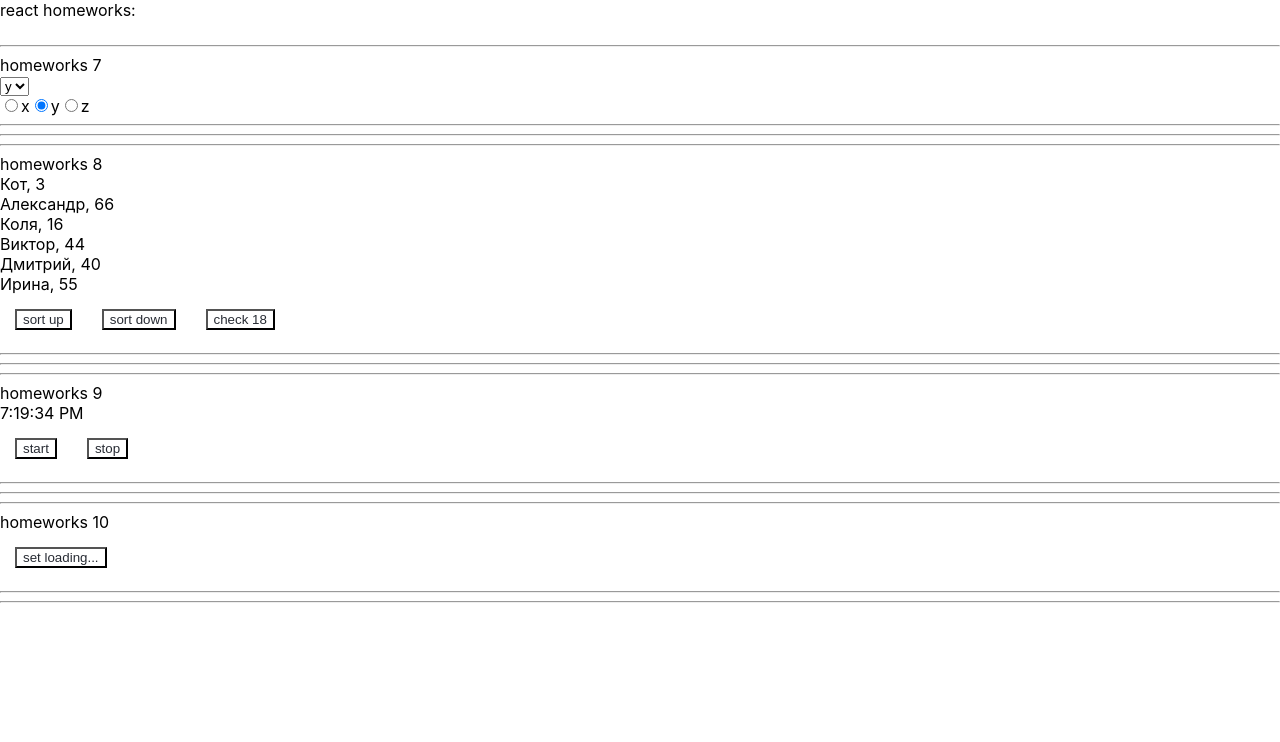
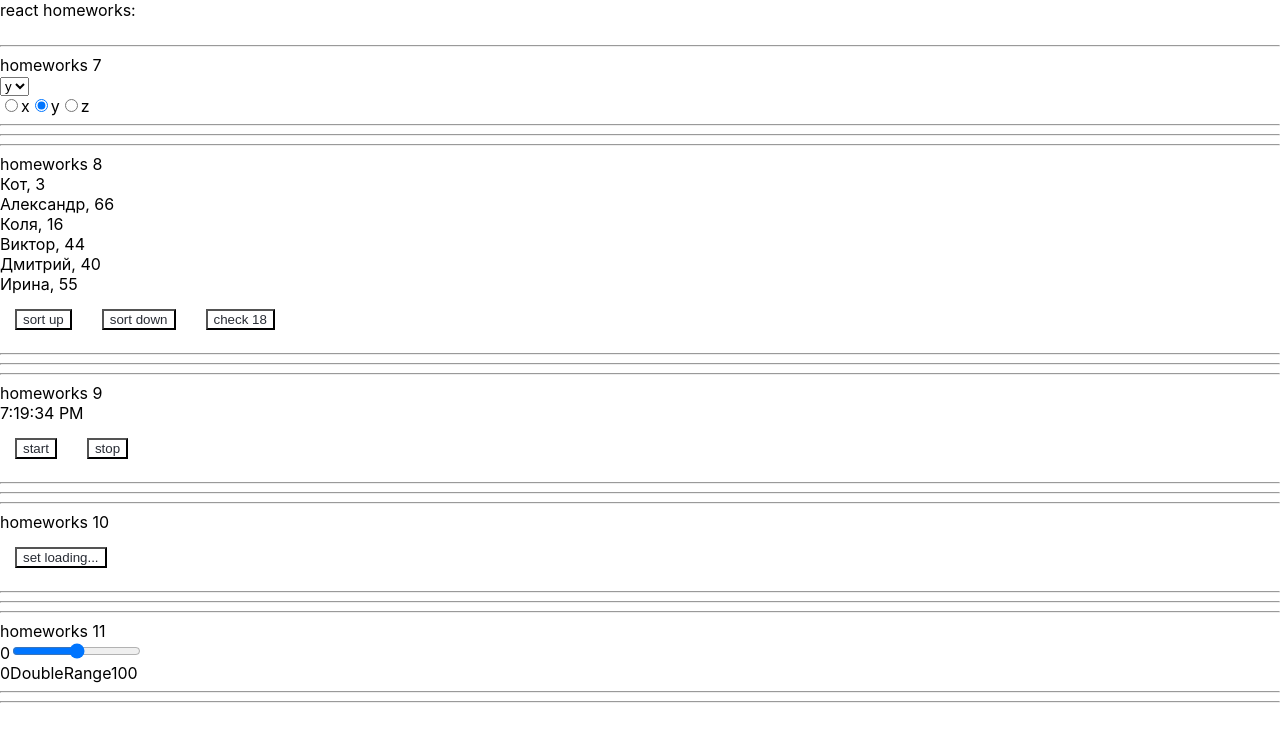
Before and after one commit to DmitriyKaplan28/homework, a React (Create React App) app: page /#/junior in a window 1280 px wide. Shown: the top 742 px of the page. Built offline with nearby package versions, Linux system fonts and the light colour scheme.

Commit message:
HW10 corrected

```diff
--- a/src/p2-homeworks/h10/HW10.tsx
+++ b/src/p2-homeworks/h10/HW10.tsx
@@ -6,7 +6,6 @@
 import Preloader from "./bll/Preloader";
 
 function HW10() {
-    // useSelector, useDispatch
 
     const dispatch = useDispatch()
     const loading = useSelector<AppStoreType, boolean>(state => state.loading.isLoading)
@@ -14,15 +13,12 @@
     const setLoading = () => {
         dispatch(loadingAC(true))
         setTimeout(() => dispatch(loadingAC(false)), 3000)
-        console.log('loading...')
     };
 
     return (
         <div>
             <hr/>
             homeworks 10
-
-            {/*should work (должно работать)*/}
             {loading
                 ? (
                     <div><Preloader /></div>
--- a/src/p2-homeworks/h5-rrd-v6/pages/Junior.tsx
+++ b/src/p2-homeworks/h5-rrd-v6/pages/Junior.tsx
@@ -3,6 +3,7 @@
 import HW8 from "../../h8/HW8";
 import HW9 from "../../h9/HW9";
 import HW10 from "../../h10/HW10";
+import HW11 from "../../h11/HW11";
 
 
 
@@ -13,6 +14,7 @@
             <HW8 />
             <HW9 />
             <HW10 />
+            <HW11 />
 
         </div>
     )
```
